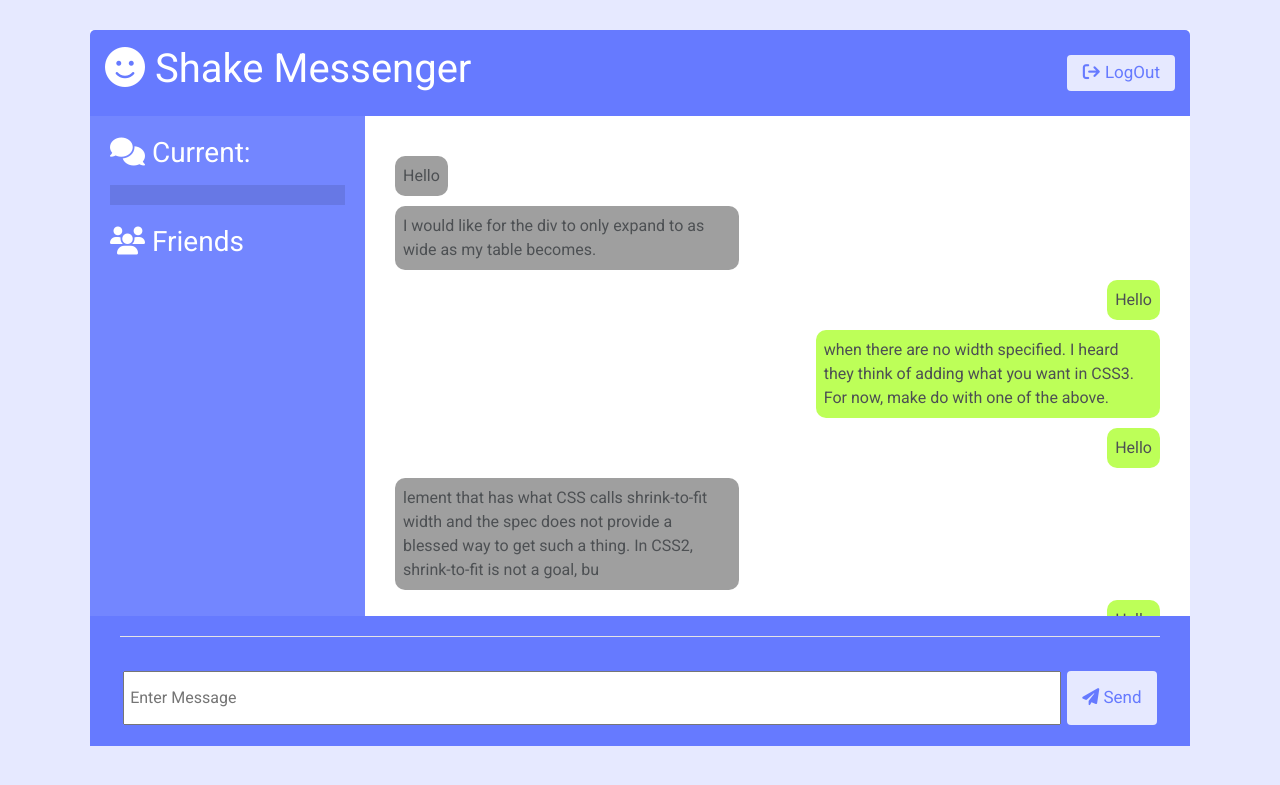
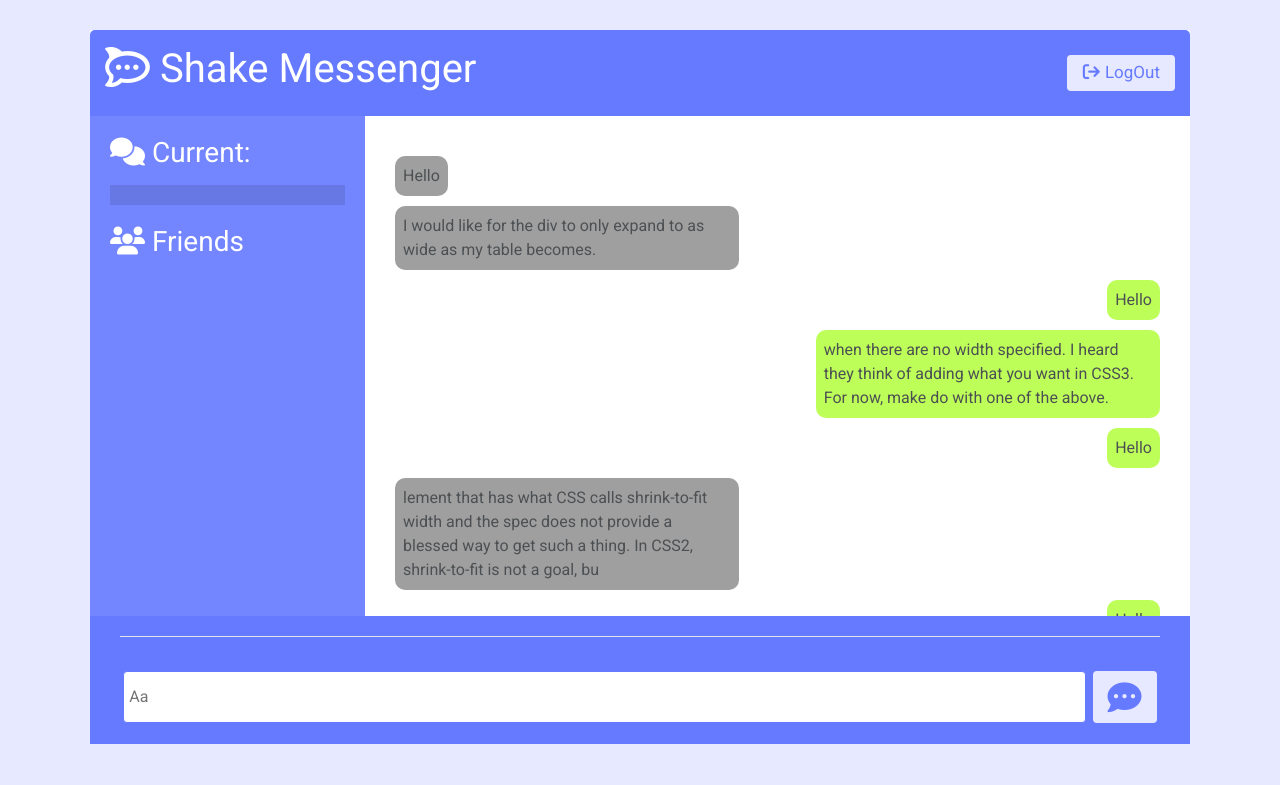
Before and after one commit to ImHienNguyen/websocketio-midterm-web, a Node server app: page / in a window 1280 px wide. Shown: the top 785 px of the page. Run offline with Node 20, Linux system fonts and the light colour scheme; some libraries are stand-ins or nearby versions.

Commit message:
Update UX

```diff
--- a/public/stylesheets/style.css
+++ b/public/stylesheets/style.css
@@ -178,6 +178,14 @@ a {
 	width: 100%;
 }
 
+#msg{
+	border-radius: 0.25rem;
+	border: 1px solid #667aff;
+
+}
+
+#msg:focus{
+}
 @media (max-width: 700px) {
 	.chat-main {
 		display: block;
--- a/views/chat.handlebars
+++ b/views/chat.handlebars
@@ -15,8 +15,8 @@
   <body>
     <div class="chat-container">
       <header class="chat-header">
-        <h1><i class="fas fa-smile"></i> Shake Messenger</h1>
-        <a id="leave-btn" class="btn btn-success"><i class="fa-solid fa-arrow-right-from-bracket" aria-hidden="true"></i> LogOut</a>
+        <h1><i class="fa-brands fa-rocketchat"></i> Shake Messenger</h1>
+        <a id="leave-btn" class="btn btn-danger"><i class="fa-solid fa-arrow-right-from-bracket" aria-hidden="true"></i> LogOut</a>
       </header>
       <main class="chat-main">
         <div class="chat-sidebar">
@@ -98,11 +98,11 @@
           <input
             id="msg"
             type="text"
-            placeholder="Enter Message"
+            placeholder="Aa"
             required
             autocomplete="off"
           />
-          <button class="btn"><i class="fas fa-paper-plane"></i> Send</button>
+          <button class="btn btn-info"><i class="fa fa-commenting fa-2x" aria-hidden="true"></i></button>
         </form>
       </div>
     </div>
```
